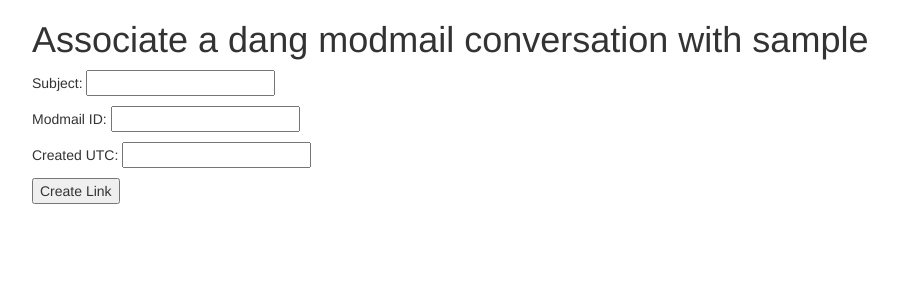
After one commit to e36/rtrack, a Django app: a page that uses rtrack/templates/rtrack/create_modmail_link.html in a window 1280 px wide. The commit adds this page. Shown: the top 300 px of the page, without its empty margins (38-936 px from the left). Run offline with Django 3.2, Linux system fonts and the light colour scheme; some libraries are stand-ins or nearby versions.

Commit message:
Created modmail links for users.

```diff
--- a/rtrack/forms.py
+++ b/rtrack/forms.py
@@ -51,3 +51,13 @@ class UsernameSearchForm(forms.ModelForm):
     class Meta:
         model = UsernameSearch
         fields = ['username']
+
+
+class ModmailLinkForm(forms.ModelForm):
+    modmail_id = forms.CharField(max_length=50, help_text='Modmail ID: ')
+    subject = forms.CharField(max_length=250, help_text='Subject: ')
+    created_utc = forms.CharField(max_length=25, help_text='Created UTC: ')
+
+    class Meta:
+        model = ModmailLink
+        fields = ['subject', 'modmail_id', 'created_utc']
--- a/rtrack/models.py
+++ b/rtrack/models.py
@@ -76,3 +76,13 @@ class UsernameModmailLink(models.Model):
 
 class UsernameSearch(models.Model):
     username = models.CharField(max_length=200) # doesn't need to be a foreignkey() because we aren't linking it
+
+
+class ModmailLink(models.Model):
+    user = models.ForeignKey(Username)
+    # timestamp is when the record was added to the database
+    timestamp = models.DateTimeField(auto_now_add=True)
+    modmail_id = models.CharField(max_length=50)
+    subject = models.CharField(max_length=250)
+    # created_utc is when the message was submitted in reddit
+    created_utc = models.CharField(max_length=25)
--- /dev/null
+++ b/rtrack/templates/rtrack/create_modmail_link.html
@@ -0,0 +1,22 @@
+{% extends 'rtrack/base.html' %}
+{% block title %}Create User Note{% endblock %}
+
+{% block body_block %}
+<div class="container">
+<h1>Associate a dang modmail conversation with {{user_name}}</h1>
+
+{% if error_message %}<p><strong>{{ error_message }}</strong></p>{% endif %}
+
+<form action="{% url 'create_modmail_link' user_name %}" method="POST">
+    {% csrf_token %}
+    {% for field in form.visible_fields %}
+        <p>
+        {{ field.errors }}
+        {{ field.help_text }}
+        {{ field }}
+        </p>
+    {% endfor %}
+<input type="Submit" name="Submit" value="Create Link">
+</form>
+</div>
+{% endblock %}
--- a/rtrack/urls.py
+++ b/rtrack/urls.py
@@ -13,5 +13,6 @@ urlpatterns = patterns('',
                        url(r'search/$', views.user_search, name='search'),
                        url(r'user/(?P<user_name>\w+)/$', views.user_page, name='user_page'),
                        url(r'user/(?P<user_name>\w+)/createnote/$', views.user_add_note, name='create_user_note'),
+                       url(r'user/(?P<user_name>\w+)/modmail_link/$', views.create_modmail_link, name='create_modmail_link'),
                        url(r'create_user/$', views.add_user, name='create_user'),
                        )
--- a/rtrack/views.py
+++ b/rtrack/views.py
@@ -160,6 +160,9 @@ def user_page(request, user_name):
     # get user note data
     usernote = UsernameNote.objects.filter(username=userdata).order_by('-timestamp')
 
+    # get modmail links
+    modmail = ModmailLink.objects.filter(user=userdata)
+
     # get report data for each link
     # init empty list for holding report tuples
     reportdata = []
@@ -172,6 +175,7 @@ def user_page(request, user_name):
                'linkdata': linkdata,
                'reportdata': reportdata,
                'usernotes': usernote,
+               'modmail': modmail,
                }
 
     return render(request, 'rtrack/users.html', context)
@@ -253,3 +257,32 @@ def add_user(request):
         form = UsernameSearchForm()
 
         return render(request, 'rtrack/create_user.html', {'form': form})
+
+
+def create_modmail_link(request, user_name):
+    if request.method == "POST":
+
+        form = ModmailLinkForm(request.POST)
+
+        if form.is_valid():
+
+            # get username object
+            user_obj = Username.objects.get(name=user_name)
+
+            # get cleaned data ['subject', 'modmail_id', 'created_utc']
+            subject = form.cleaned_data['subject']
+            modmail_id = form.cleaned_data['modmail_id']
+            created_utc = form.cleaned_data['created_utc']
+
+            # create the link
+            ModmailLink.objects.get_or_create(user=user_obj, subject=subject, modmail_id=modmail_id, created_utc=created_utc)
+
+            # redirect to the user view
+            url = reverse('user_page', kwargs={'user_name': user_name})
+            return HttpResponseRedirect(url)
+        else:
+            print(form.errors)
+    else:
+        form = ModmailLinkForm()
+
+        return render(request, 'rtrack/create_modmail_link.html', {'form': form, 'user_name': user_name})
```
Also changed, not shown: rtrack/templates/rtrack/users.html (+11 -2 lines).
